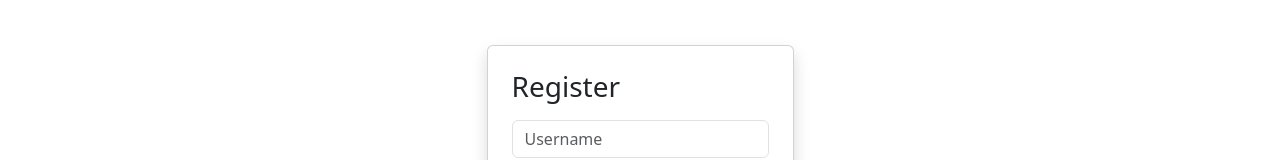
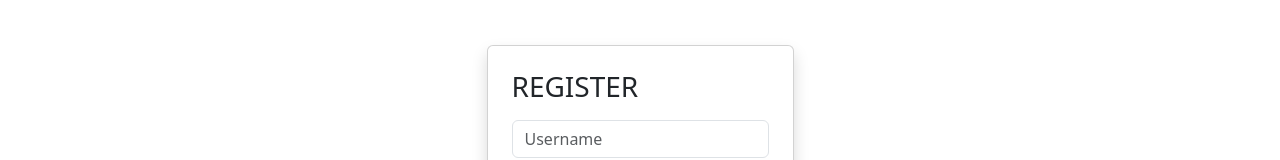
Before and after one commit to fleuraje/ECCOMERCE-WEBSITE-PROJECT-1, a React (Create React App) app in the folder emart2.0/: page /register in a window 1280 px wide. Shown: the part 318-478 px from the top of the page. Built offline with nearby package versions, Linux system fonts and the light colour scheme.

Commit message:
added image

```diff
--- a/emart2.0/src/components/Cart.jsx
+++ b/emart2.0/src/components/Cart.jsx
@@ -21,7 +21,7 @@ export default function Cart({ showModal, toggle }) {
           <div key={item.id} className="border border-gray-300 p-4 rounded-lg">
             <div className="flex justify-between items-center">
               <div className="flex gap-4">
-                <img src={item.thumbnail} alt={item.title} className="rounded-md h-24" />
+                <img src={item.image} alt={item.title} className="rounded-md h-24" />
                 <div className="flex flex-col">
                   <h1 className="text-lg font-bold">{item.title}</h1>
                   <p className="text-gray-600">{item.price}</p>
--- a/emart2.0/src/components/Home.jsx
+++ b/emart2.0/src/components/Home.jsx
@@ -1,6 +1,6 @@
 import React from "react";
 import Products from "./Products";
-import Login from "./Login";
+
 const Home = () => {
   return (
     <div className="hero">
--- a/emart2.0/src/components/Register.jsx
+++ b/emart2.0/src/components/Register.jsx
@@ -32,7 +32,7 @@ const Register = () => {
           </div>
         ) : (
           <div>
-            <h3 className="mb-3">Register</h3>
+            <h3 className="mb-3">REGISTER</h3>
             <input
               type="text"
               placeholder="Username"
```
